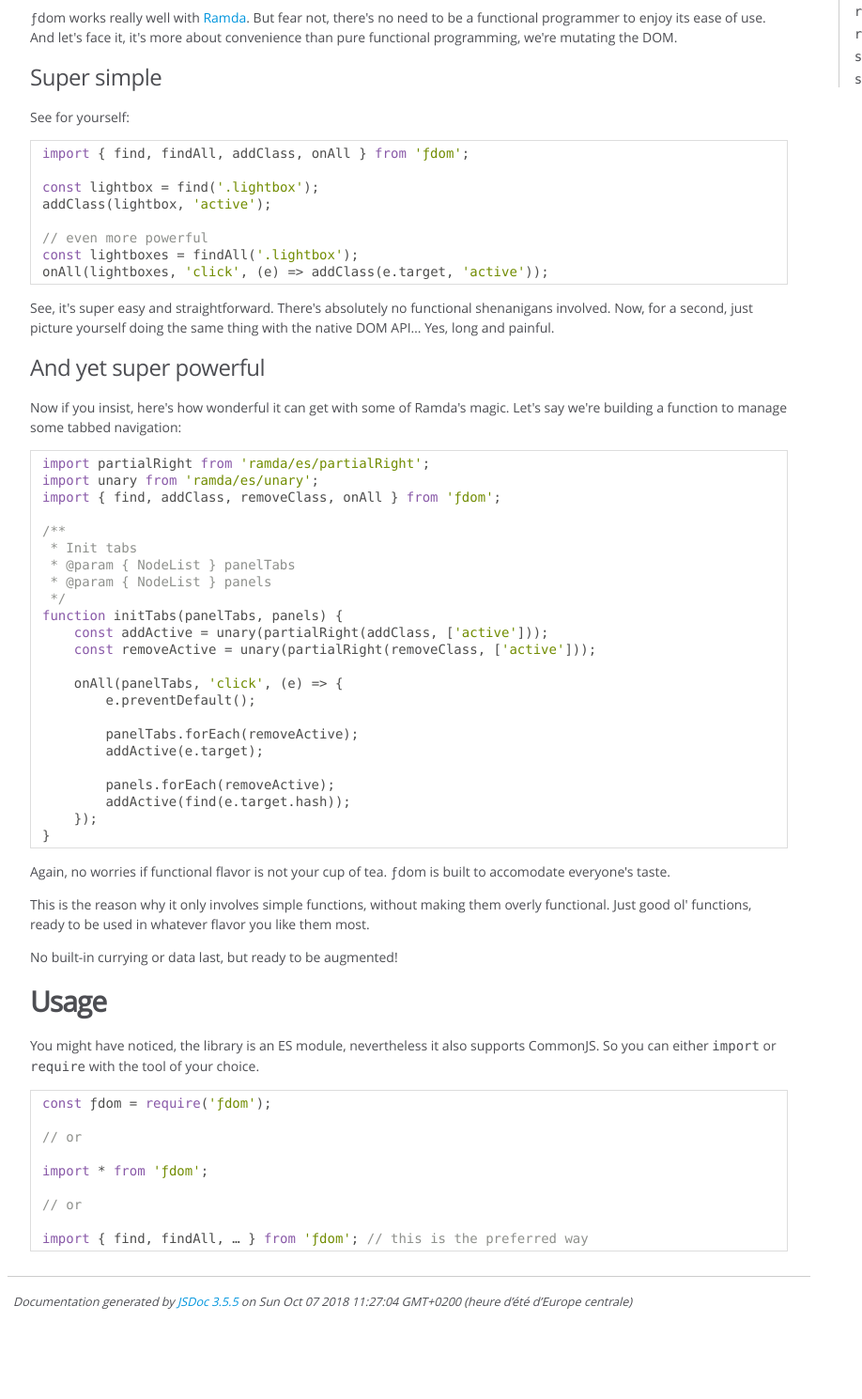
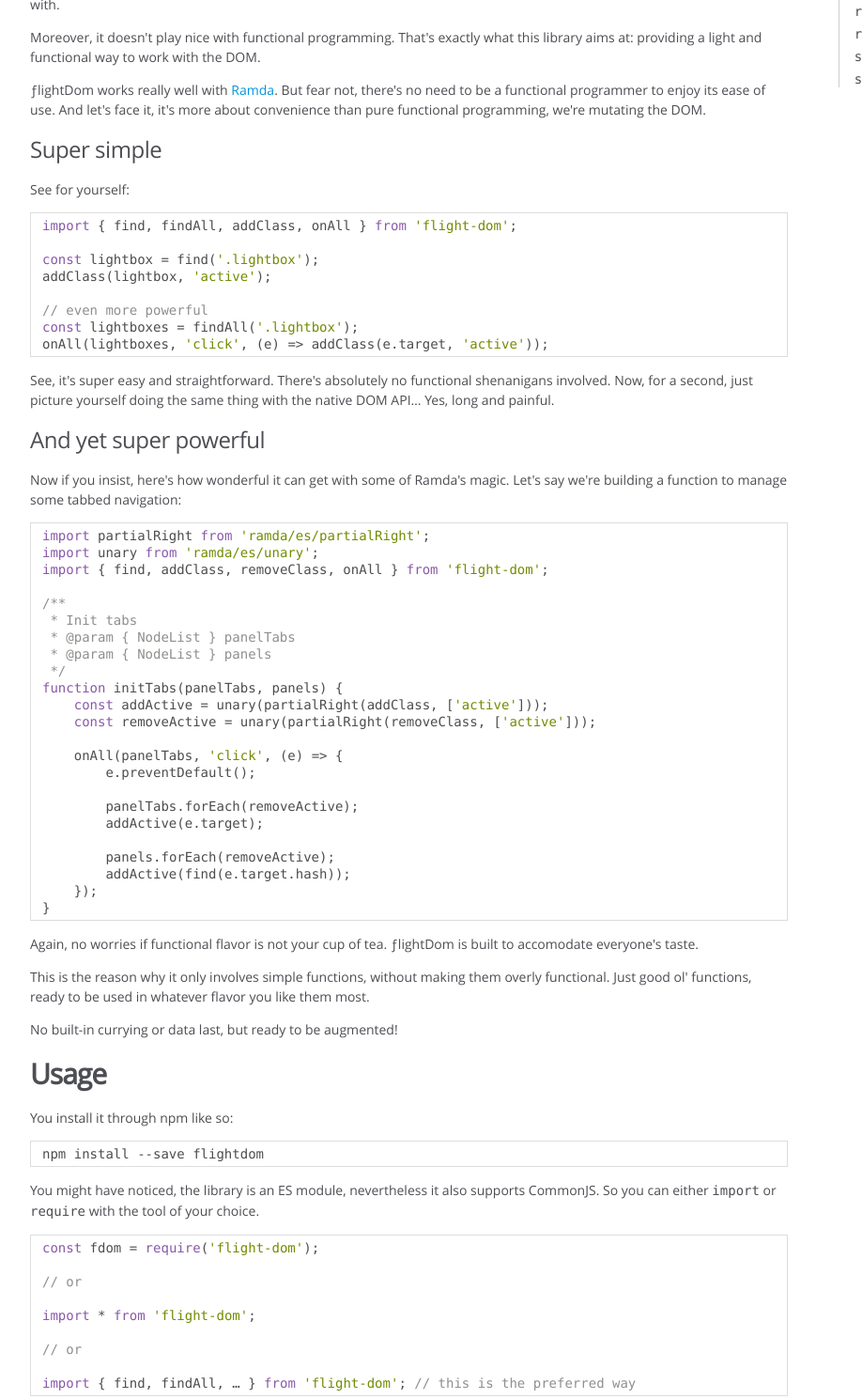
Before and after one commit to Buzut/flightdom, a website: page docs/index.html in a window 1280 px wide. Shown: the part 426-1915 px from the top of the page at 94% size, without its empty margins (0-918 px from the left). Before the commit the page ends 1836 px from the top, so only its background shows below. Drawn offline with Linux system fonts and the light colour scheme.

Commit message:
📦 update infos for npm

```diff
--- a/docs/index.html
+++ b/docs/index.html
@@ -43,12 +43,17 @@
 
 
     <section>
-        <article><h1>ƒdom</h1><p>ƒdom, or functional dom, is a super lightweight functional API to work with the DOM.</p>
+        <article><h1>ƒlightDom</h1><p>ƒlightDom, short for functional light DOM, is a super lightweight functional API to work with the DOM.</p>
+<ul>
+<li><a href="#why">Why</a></li>
+<li><a href="#usage">Getting started</a></li>
+<li><a href="https://buzut.github.io/flightdom/global.html">API documentation</a></li>
+</ul>
 <h2><name id="why"/> Why use it?</h2><p>Let's admit it, we've dropped jQuery but we sometimes miss it. DOM's native API is very verbose and cumbersome to work with.</p>
 <p>Moreover, it doesn't play nice with functional programming. That's exactly what this library aims at: providing a light and functional way to work with the DOM.</p>
-<p>ƒdom works really well with <a href="https://ramdajs.com/">Ramda</a>. But fear not, there's no need to be a functional programmer to enjoy its ease of use. And let's face it, it's more about convenience than pure functional programming, we're mutating the DOM.</p>
+<p>ƒlightDom works really well with <a href="https://ramdajs.com/">Ramda</a>. But fear not, there's no need to be a functional programmer to enjoy its ease of use. And let's face it, it's more about convenience than pure functional programming, we're mutating the DOM.</p>
 <h3><name id="simple"/> Super simple</h3><p>See for yourself:</p>
-<pre class="prettyprint source"><code>import { find, findAll, addClass, onAll } from 'ƒdom';
+<pre class="prettyprint source"><code>import { find, findAll, addClass, onAll } from 'flight-dom';
 
 const lightbox = find('.lightbox');
 addClass(lightbox, 'active');
@@ -59,7 +64,7 @@ onAll(lightboxes, 'click', (e) => addClass(e.target, 'active'));</code></pre><p>
 <h3><name id="powerful"/> And yet super powerful</h3><p>Now if you insist, here's how wonderful it can get with some of Ramda's magic. Let's say we're building a function to manage some tabbed navigation:</p>
 <pre class="prettyprint source"><code>import partialRight from 'ramda/es/partialRight';
 import unary from 'ramda/es/unary';
-import { find, addClass, removeClass, onAll } from 'ƒdom';
+import { find, addClass, removeClass, onAll } from 'flight-dom';
 
 /**
  * Init tabs
@@ -79,19 +84,20 @@ function initTabs(panelTabs, panels) {
         panels.forEach(removeActive);
         addActive(find(e.target.hash));
     });
-}</code></pre><p>Again, no worries if functional flavor is not your cup of tea. ƒdom is built to accomodate everyone's taste.</p>
+}</code></pre><p>Again, no worries if functional flavor is not your cup of tea. ƒlightDom is built to accomodate everyone's taste.</p>
 <p>This is the reason why it only involves simple functions, without making them overly functional. Just good ol' functions, ready to be used in whatever flavor you like them most.</p>
 <p>No built-in currying or data last, but ready to be augmented!</p>
-<h2><name id="usage"/> Usage</h2><p>You might have noticed, the library is an ES module, nevertheless it also supports CommonJS. So you can either <code>import</code> or <code>require</code> with the tool of your choice.</p>
-<pre class="prettyprint source"><code>const ƒdom = require('ƒdom');
+<h2><name id="usage"/> Usage</h2><p>You install it through npm like so:</p>
+<pre class="prettyprint source"><code>npm install --save flightdom</code></pre><p>You might have noticed, the library is an ES module, nevertheless it also supports CommonJS. So you can either <code>import</code> or <code>require</code> with the tool of your choice.</p>
+<pre class="prettyprint source"><code>const fdom = require('flight-dom');
 
 // or
 
-import * from 'ƒdom';
+import * from 'flight-dom';
 
 // or
 
-import { find, findAll, … } from 'ƒdom'; // this is the preferred way</code></pre></article>
+import { find, findAll, … } from 'flight-dom'; // this is the preferred way</code></pre><p>The last exemple is the preferred method because you'll take advantage of tree shaking and you benefit from unprefixed function names.</p></article>
     </section>
 
 
@@ -108,7 +114,7 @@ import { find, findAll, … } from 'ƒdom'; // this is the preferred way</code><
 <br class="clear">
 
 <footer>
-    Documentation generated by <a href="https://github.com/jsdoc3/jsdoc">JSDoc 3.5.5</a> on Sun Oct 07 2018 11:27:04 GMT+0200 (heure d’été d’Europe centrale)
+    Documentation generated by <a href="https://github.com/jsdoc3/jsdoc">JSDoc 3.5.5</a> on Sun Oct 07 2018 11:55:17 GMT+0200 (heure d’été d’Europe centrale)
 </footer>
 
 <script> prettyPrint(); </script>
```
Also changed, not shown: docs/global.html (+1 -1 lines), docs/index.js.html (+1 -1 lines), package.json (+5 -4 lines), README.md.
